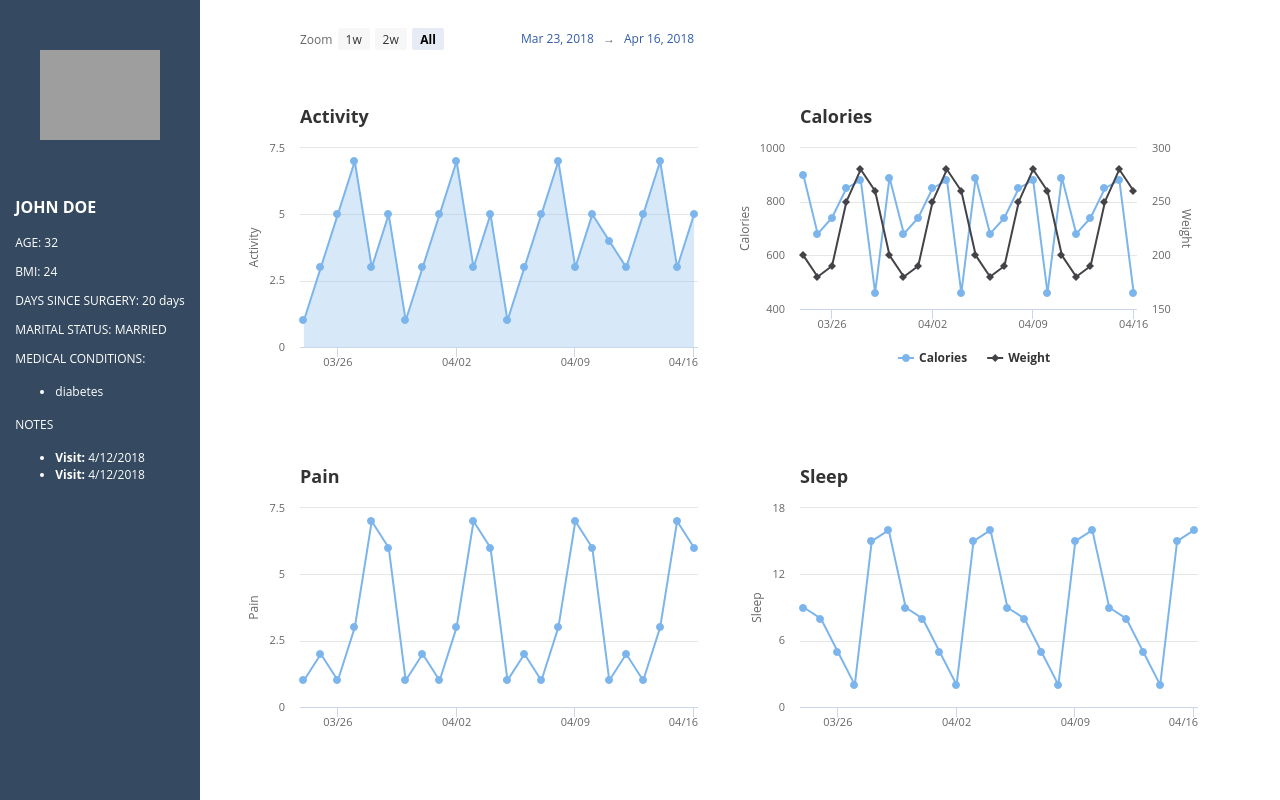
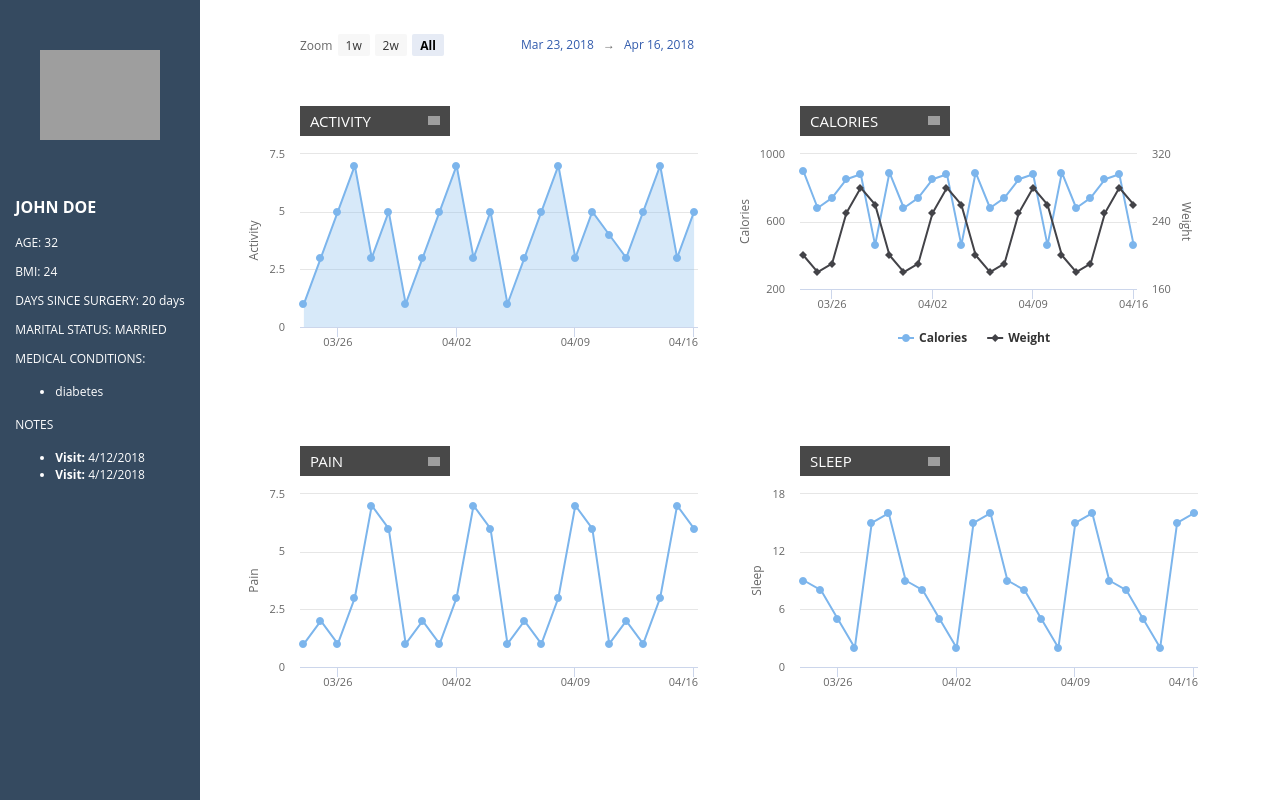
Before and after one commit to drmohan/PGHD, a plain HTML site: page index.html in a window 1280 px wide. Drawn offline with nearby package versions, Linux system fonts and the light colour scheme; grey boxes are pictures that could not be loaded.

Commit message:
added status dots for each metric (randomly generated)

```diff
--- a/index.css
+++ b/index.css
@@ -34,9 +34,10 @@
 
 .chart {
     width: 44%;
-    height: 350px;
+    height: 330px;
     margin-left: 3%;
-    padding-top: 1%
+    padding-top: 1%;
+
 }
 
 #container {
@@ -44,3 +45,24 @@
 	flex-wrap: wrap;
 	margin-left: 200px;
 }
+
+.title_bar {
+	background-color: #484848;
+	color: white;
+	width: 150px;
+	height: 30px;
+	display: flex;
+	align-items: center;
+	justify-content: space-between;
+}
+
+.title {
+	margin-left: 10px;
+	text-transform: uppercase;
+	font-size: 15px;
+}
+
+.status {
+	width: 8%;
+	margin-right: 10px;
+}
--- a/main.js
+++ b/main.js
@@ -119,6 +119,15 @@ $.getJSON(
                 });
             }
 
+            var status_dots = {
+                'green': 'http://www.clker.com/cliparts/r/M/L/o/R/i/green-dot.svg.med.png',
+                'yellow': 'http://www.clker.com/cliparts/o/b/y/x/Z/c/yellow-dot-md.png',
+                'red': 'http://www.clker.com/cliparts/T/G/b/7/r/A/red-dot-md.png'
+            }
+
+            var statuses = Object.keys(status_dots)
+            var metric_status = status_dots[statuses[statuses.length * Math.random() << 0]];
+
 
             $('<div class="chart">')
                 .appendTo('#container')
@@ -132,12 +141,11 @@ $.getJSON(
                         }
                     },
                     title: {
-                        text: dataset.name,
+                        useHTML: true,
+                        text: "<div class='title_bar'><div class='title'>" + dataset.name + "</div><img class='status' src='"+ metric_status +"'/></div>",
                         align: 'left',
-                        margin: 15,
                         x: 50,
                         style: {
-                            fontWeight: 'bold'
                         }
                     },
                     rangeSelector: {
@@ -189,7 +197,6 @@ $.getJSON(
                         positioner: function () {
                             return {
                                 // right aligned
-                                // x: this.chart.chartWidth - this.label.width,
                                 x: this.chart.chartWidth - this.label.width - 40,
                                 y: dataset.dual ? 60 : 80 // align to title
                             };
```
